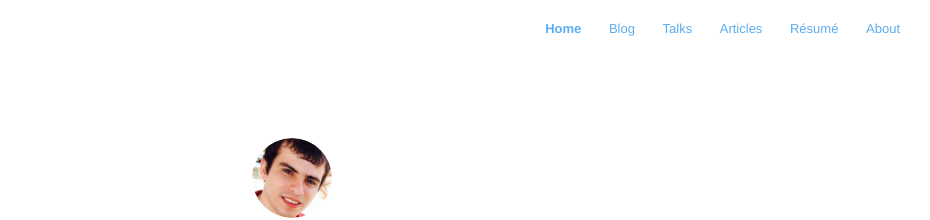
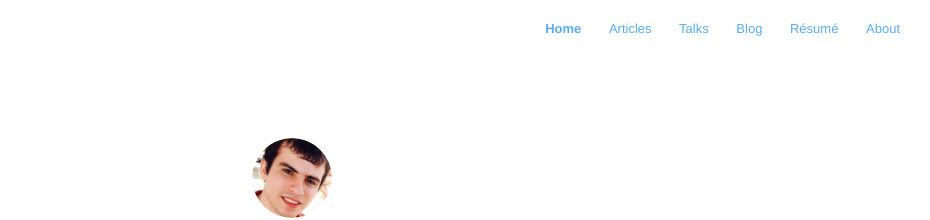
Before and after one commit to samueldmq/samueldmq-old-website, a Jekyll site: the page built from index.html, in a window 1280 px wide. Shown: the top 220 px of the page, without its empty margins (348-1278 px from the left). Built offline with Jekyll 4.4.1, drawn with Linux system fonts in a browser that asks for light colours; nearby versions of some CDN libraries; the list of posts is cut into pages by our own code.

Commit message:
Re-order navigation items

```diff
--- a/_includes/navigation.html
+++ b/_includes/navigation.html
@@ -5,10 +5,10 @@
         <a class="current"> Home </a>
     {% endif %}
 
-    {% if page.url != "/blog/" %}
-        <a href="{{ site.baseurl }}blog">Blog </a>
+    {% if page.url != "/articles/" %}
+        <a href="{{ site.baseurl }}articles">Articles </a>
     {% else %}
-        <a class="current">Blog </a>
+        <a class="current">Articles </a>
     {% endif %}
 
     {% if page.url != "/talks/" %}
@@ -17,10 +17,10 @@
         <a class="current">Talks </a>
     {% endif %}
 
-    {% if page.url != "/articles/" %}
-        <a href="{{ site.baseurl }}articles">Articles </a>
+    {% if page.url != "/blog/" %}
+        <a href="{{ site.baseurl }}blog">Blog </a>
     {% else %}
-        <a class="current">Articles </a>
+        <a class="current">Blog </a>
     {% endif %}
 
     {% if page.url != "/resume/" %}
```
